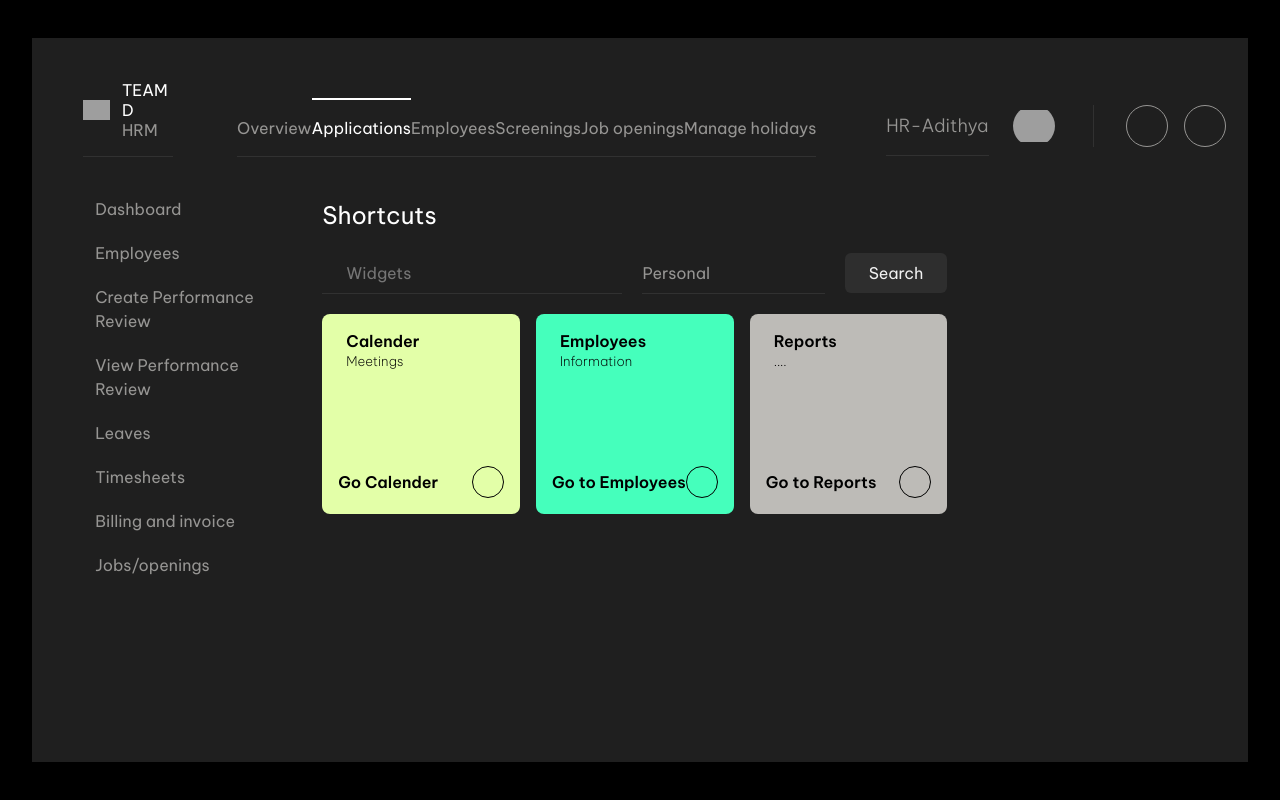
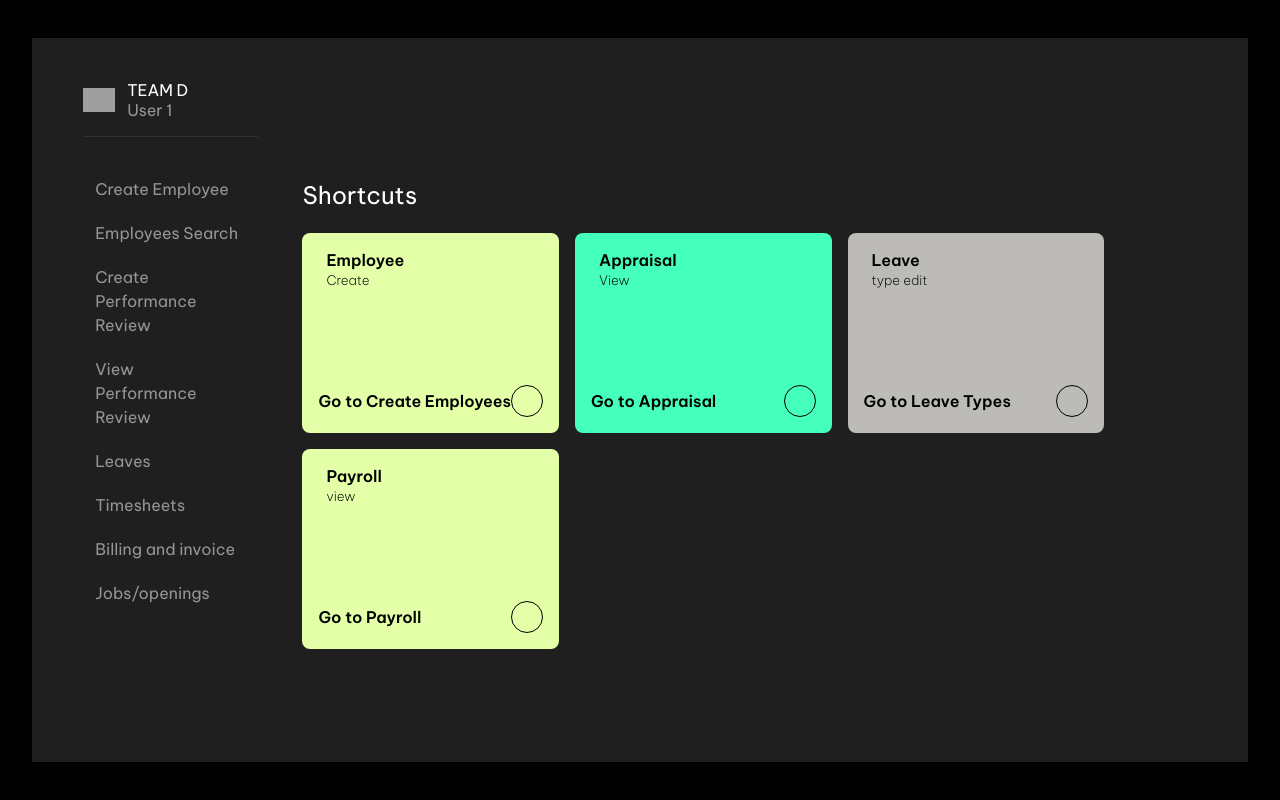
Before and after one commit to skandswami/SRH_HR_Management, a Flask app: page /HRDashboard in a window 1280 px wide. Run offline with Flask 2, Linux system fonts and the light colour scheme; parts of the project's set-up code (start-up, migrations or seed data) failed here and were passed over; some libraries are stand-ins or nearby versions; grey boxes are pictures that could not be loaded.

Commit message:
changes to the HRDashboard

```diff
--- a/app.py
+++ b/app.py
@@ -174,7 +174,6 @@ def EmployeeReg():
 @app.route("/CreateEmpRecord", methods=['GET', 'POST'])
 def create_employee():
     if request.method == 'POST':
-        employee_id=request.form.get('employee_id')
         job_id=request.form.get('job_id')
         first_name=request.form.get('fname')
         middle_name=request.form.get('mname')
@@ -190,7 +189,7 @@ def create_employee():
         emp_type_id=request.form.get('emptypid')
         conn = DatabaseConnection()
         cur = conn.cursor()
-        cur.execute(f"Call public.cr_new_emp('{employee_id}','{job_id}','{first_name}','{middle_name}','{last_name}','{email}','{mobile}','{date_of_joining}','{manager_id}','{gender}','{accrued_leaves}','{shift_code}','{dept_no}','{emp_type_id}')")
+        cur.execute(f"Call public.cr_new_emp('{job_id}','{first_name}','{middle_name}','{last_name}','{email}','{mobile}','{date_of_joining}','{manager_id}','{gender}','{accrued_leaves}','{shift_code}','{dept_no}','{emp_type_id}')")
         conn.commit()
         flash("Employee Information created Successully")
         return redirect('/CreateEmpRecord')
@@ -237,9 +236,6 @@ def edit(employee_id):
          Manager_ID=request.form.get("DOB")
          Gender=request.form.get('nationality')
          Accrued_leaves=request.form.get('bloodgrp')
-         Accrued_leaves=request.form.get('bloodgrp')
-
-
 
          conn = DatabaseConnection()
          cur = conn.cursor()
--- a/templates/HRDashboard.html
+++ b/templates/HRDashboard.html
@@ -18,65 +18,21 @@
 				</span>
 				<h1 class="logo-title">
 					<span>TEAM D</span>
-					<span>HRM</span>
+					<span>User 1</span>
 				</h1>
 			</div>
 		</div>
-		<div class="app-header-navigation">
-			<div class="tabs">
-				<a href="#">
-					Overview
-				</a>
-				<a href="#" class="active">
-					Applications
-				</a>
-				<a href="#">
-					Employees
-				</a>
-				<a href="#">
-					Screenings
-				</a>
-				<a href="#">
-					Job openings
-				</a>
-				<a href="#">
-					Manage holidays
-				</a>
-			</div>
-		</div>
-		<div class="app-header-actions">
-			<button class="user-profile">
-				<span>HR-Adithya</span>
-				<span>
-					<img src="2.jpg">
-				</span>
-			</button>
-			<div class="app-header-actions-buttons">
-				<button class="icon-button large">
-					<i class="ph-magnifying-glass"></i>
-				</button>
-				<button class="icon-button large">
-					<i class="ph-bell"></i>
-				</button>
-			</div>
-		</div>
-		<div class="app-header-mobile">
-			<button class="icon-button large">
-				<i class="ph-list"></i>
-			</button>
-		</div>
-
 	</header>
 	<div class="app-body">
 		<div class="app-body-navigation">
 			<nav class="navigation">
-				<a href="#">
+				<a href="../CreateEmpRecord">
 					<i class="ph-browsers"></i>
-					<span>Dashboard</span>
+					<span>Create Employee</span>
 				</a>
 				<a href="../DisplayEmpInfo">
 					<i class="ph-check-square"></i>
-					<span>Employees</span>
+					<span>Employees Search</span>
 				</a>
 				<a href="../EmployeeAppraisal">
 					<i class="ph-swap"></i>
@@ -108,38 +64,17 @@
 		<div class="app-body-main-content">
 			<section class="Shortcuts">
 				<h2>Shortcuts</h2>
-				<div class="Shortcuts-header">
-					<div class="search-field">
-						<i class="ph-magnifying-glass"></i>
-						<input type="text" placeholder="Widgets">
-					</div>
-					<div class="dropdown-field">
-						<select>
-							<option>Personal</option>
-							<option>Employees</option>
-						</select>
-						<i class="ph-caret-down"></i>
-					</div>
-					<button class="flat-button">
-						Search
-					</button>
-				</div>
-				<div class="mobile-only">
-					<button class="flat-button">
-						Toggle search
-					</button>
-				</div>
 				<div class="tiles">
 					<article class="tile">
 						<div class="tile-header">
 							<i class="ph-bell"></i>
 							<h3>
-								<span>Calender</span>
-								<span>Meetings</span>
+								<span>Employee</span>
+								<span>Create</span>
 							</h3>
 						</div>
-						<a href="#">
-							<span>Go Calender</span>
+						<a href="../CreateEmpRecord">
+							<span>Go to Create Employees</span>
 							<span class="icon-button">
 								<i class="ph-caret-right-bold"></i>
 							</span>
@@ -149,12 +84,12 @@
 						<div class="tile-header">
 							<i class="ph-file-light"></i>
 							<h3>
-								<span>Employees</span>
-								<span>Information</span>
+								<span>Appraisal</span>
+								<span>View</span>
 							</h3>
 						</div>
-						<a href="#">
-							<span>Go to Employees</span>
+						<a href="../EmpAppraisalView">
+							<span>Go to Appraisal</span>
 							<span class="icon-button">
 								<i class="ph-caret-right-bold"></i>
 							</span>
@@ -164,14 +99,29 @@
 						<div class="tile-header">
 							<i class="ph-file-light"></i>
 							<h3>
-								<span>Reports</span>
-								<span>....</span>
+								<span>Leave</span>
+								<span>type edit</span>
 							</h3>
 						</div>
-						<a href="#">
-							<span>Go to Reports</span>
+						<a href="../LeaveType">
+							<span>Go to Leave Types</span>
 							<span class="icon-button">
 								<i class="ph-caret-right-bold"></i>
+							</span>
+						</a>
+					</article>
+					<article class="tile">
+						<div class="tile-header">
+							<i class="ph-file-light"></i>
+							<h3>
+								<span>Payroll</span>
+								<span>view</span>
+							</h3>
+						</div>
+						<a href="../EmpAppraisalView">
+							<span>Go to Payroll</span>
+							<span class="icon-button">
+								<i class="ph-file-light"></i>
 							</span>
 						</a>
 					</article>
```
Also changed, not shown: templates/CreateEmpRecord.html (+0 -12 lines).
